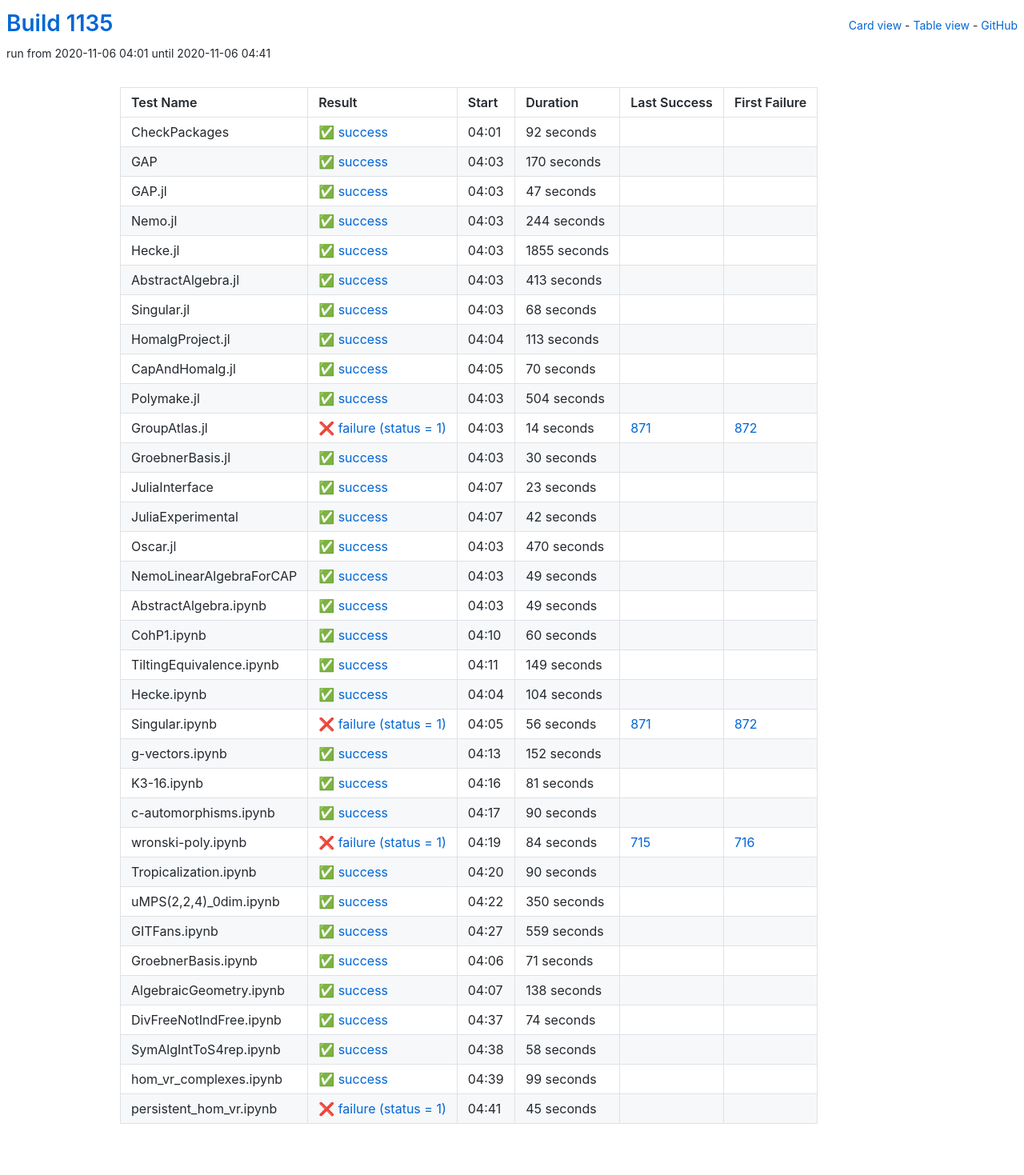
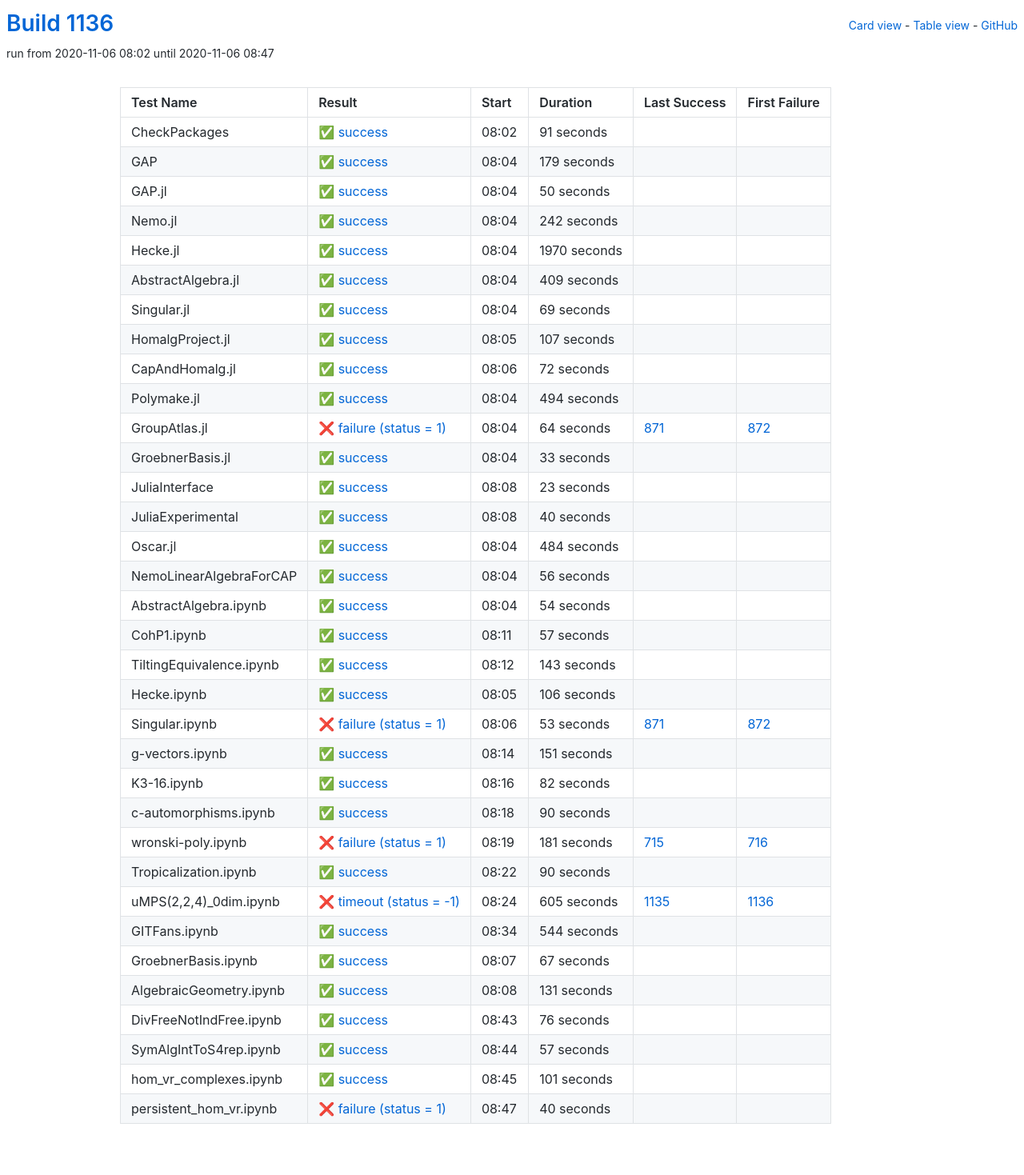
Before and after one commit to oscar-system/oscar-ci-status-stable, a Jekyll site: the page built from table.html, in a window 1280 px wide. Shown: the whole page at 80% size. Built offline with Jekyll 4.4.1, drawn with Linux system fonts in a browser that asks for light colours.

Commit message:
Build #1136

```diff
--- a/_data/ci.yml
+++ b/_data/ci.yml
@@ -1,6 +1,6 @@
 ---
-build: 1135
-build_url: https://oscarci.mathematik.uni-kl.de/job/oscar-stable/1135/
+build: 1136
+build_url: https://oscarci.mathematik.uni-kl.de/job/oscar-stable/1136/
 job: oscar-stable
 organization: oscar-system
 repo: oscar-ci-status-stable
@@ -8,152 +8,152 @@ repourl: https://github.com/oscar-system/oscar-ci-status-stable
 tests:
 - name: CheckPackages
   id: checkpackages
-  log: https://oscarci.mathematik.uni-kl.de/job/oscar-stable/1135/artifact/logs/build-1135/CheckPackages.log
-  start: 2020-11-06 04:01
+  log: https://oscarci.mathematik.uni-kl.de/job/oscar-stable/1136/artifact/logs/build-1136/CheckPackages.log
+  start: 2020-11-06 08:02
   success: true
   exitcode: 0
   status: success
-  duration: 92
+  duration: 91
   last_success: false
   last_success_url:
   first_failure: false
   first_failure_url:
 - name: GAP
   id: gap
-  log: https://oscarci.mathematik.uni-kl.de/job/oscar-stable/1135/artifact/logs/build-1135/GAP.log
-  start: 2020-11-06 04:03
+  log: https://oscarci.mathematik.uni-kl.de/job/oscar-stable/1136/artifact/logs/build-1136/GAP.log
+  start: 2020-11-06 08:04
   success: true
   exitcode: 0
   status: success
-  duration: 170
+  duration: 179
   last_success: false
   last_success_url:
   first_failure: false
   first_failure_url:
 - name: GAP.jl
   id: gap-jl
-  log: https://oscarci.mathematik.uni-kl.de/job/oscar-stable/1135/artifact/logs/build-1135/GAP.jl.log
-  start: 2020-11-06 04:03
+  log: https://oscarci.mathematik.uni-kl.de/job/oscar-stable/1136/artifact/logs/build-1136/GAP.jl.log
+  start: 2020-11-06 08:04
   success: true
   exitcode: 0
   status: success
-  duration: 47
+  duration: 50
   last_success: false
   last_success_url:
   first_failure: false
   first_failure_url:
 - name: Nemo.jl
   id: nemo-jl
-  log: https://oscarci.mathematik.uni-kl.de/job/oscar-stable/1135/artifact/logs/build-1135/Nemo.jl.log
-  start: 2020-11-06 04:03
+  log: https://oscarci.mathematik.uni-kl.de/job/oscar-stable/1136/artifact/logs/build-1136/Nemo.jl.log
+  start: 2020-11-06 08:04
   success: true
   exitcode: 0
   status: success
-  duration: 244
+  duration: 242
   last_success: false
   last_success_url:
   first_failure: false
   first_failure_url:
 - name: Hecke.jl
   id: hecke-jl
-  log: https://oscarci.mathematik.uni-kl.de/job/oscar-stable/1135/artifact/logs/build-1135/Hecke.jl.log
-  start: 2020-11-06 04:03
+  log: https://oscarci.mathematik.uni-kl.de/job/oscar-stable/1136/artifact/logs/build-1136/Hecke.jl.log
+  start: 2020-11-06 08:04
   success: true
   exitcode: 0
   status: success
-  duration: 1855
+  duration: 1970
   last_success: false
   last_success_url:
   first_failure: false
   first_failure_url:
 - name: AbstractAlgebra.jl
   id: abstractalgebra-jl
-  log: https://oscarci.mathematik.uni-kl.de/job/oscar-stable/1135/artifact/logs/build-1135/AbstractAlgebra.jl.log
-  start: 2020-11-06 04:03
+  log: https://oscarci.mathematik.uni-kl.de/job/oscar-stable/1136/artifact/logs/build-1136/AbstractAlgebra.jl.log
+  start: 2020-11-06 08:04
   success: true
   exitcode: 0
   status: success
-  duration: 413
+  duration: 409
   last_success: false
   last_success_url:
   first_failure: false
   first_failure_url:
 - name: Singular.jl
   id: singular-jl
-  log: https://oscarci.mathematik.uni-kl.de/job/oscar-stable/1135/artifact/logs/build-1135/Singular.jl.log
-  start: 2020-11-06 04:03
+  log: https://oscarci.mathematik.uni-kl.de/job/oscar-stable/1136/artifact/logs/build-1136/Singular.jl.log
+  start: 2020-11-06 08:04
   success: true
   exitcode: 0
   status: success
-  duration: 68
+  duration: 69
   last_success: false
   last_success_url:
   first_failure: false
   first_failure_url:
 - name: HomalgProject.jl
   id: homalgproject-jl
-  log: https://oscarci.mathematik.uni-kl.de/job/oscar-stable/1135/artifact/logs/build-1135/HomalgProject.jl.log
-  start: 2020-11-06 04:04
+  log: https://oscarci.mathematik.uni-kl.de/job/oscar-stable/1136/artifact/logs/build-1136/HomalgProject.jl.log
+  start: 2020-11-06 08:05
   success: true
   exitcode: 0
   status: success
-  duration: 113
+  duration: 107
   last_success: false
   last_success_url:
   first_failure: false
   first_failure_url:
 - name: CapAndHomalg.jl
   id: capandhomalg-jl
-  log: https://oscarci.mathematik.uni-kl.de/job/oscar-stable/1135/artifact/logs/build-1135/CapAndHomalg.jl.log
-  start: 2020-11-06 04:05
+  log: https://oscarci.mathematik.uni-kl.de/job/oscar-stable/1136/artifact/logs/build-1136/CapAndHomalg.jl.log
+  start: 2020-11-06 08:06
   success: true
   exitcode: 0
   status: success
-  duration: 70
+  duration: 72
   last_success: false
   last_success_url:
   first_failure: false
   first_failure_url:
 - name: Polymake.jl
   id: polymake-jl
-  log: https://oscarci.mathematik.uni-kl.de/job/oscar-stable/1135/artifact/logs/build-1135/Polymake.jl.log
-  start: 2020-11-06 04:03
+  log: https://oscarci.mathematik.uni-kl.de/job/oscar-stable/1136/artifact/logs/build-1136/Polymake.jl.log
+  start: 2020-11-06 08:04
   success: true
   exitcode: 0
   status: success
-  duration: 504
+  duration: 494
   last_success: false
   last_success_url:
   first_failure: false
   first_failure_url:
 - name: GroupAtlas.jl
   id: groupatlas-jl
-  log: https://oscarci.mathematik.uni-kl.de/job/oscar-stable/1135/artifact/logs/build-1135/GroupAtlas.jl.log
-  start: 2020-11-06 04:03
+  log: https://oscarci.mathematik.uni-kl.de/job/oscar-stable/1136/artifact/logs/build-1136/GroupAtlas.jl.log
+  start: 2020-11-06 08:04
   success: false
   exitcode: 1
   status: failure
-  duration: 14
+  duration: 64
   last_success: 871
   last_success_url: https://oscarci.mathematik.uni-kl.de/job/oscar-stable/871/
   first_failure: 872
   first_failure_url: https://oscarci.mathematik.uni-kl.de/job/oscar-stable/872/
 - name: GroebnerBasis.jl
   id: groebnerbasis-jl
-  log: https://oscarci.mathematik.uni-kl.de/job/oscar-stable/1135/artifact/logs/build-1135/GroebnerBasis.jl.log
-  start: 2020-11-06 04:03
+  log: https://oscarci.mathematik.uni-kl.de/job/oscar-stable/1136/artifact/logs/build-1136/GroebnerBasis.jl.log
+  start: 2020-11-06 08:04
   success: true
   exitcode: 0
   status: success
-  duration: 30
+  duration: 33
   last_success: false
   last_success_url:
   first_failure: false
   first_failure_url:
 - name: JuliaInterface
   id: juliainterface
-  log: https://oscarci.mathematik.uni-kl.de/job/oscar-stable/1135/artifact/logs/build-1135/JuliaInterface.log
-  start: 2020-11-06 04:07
+  log: https://oscarci.mathematik.uni-kl.de/job/oscar-stable/1136/artifact/logs/build-1136/JuliaInterface.log
+  start: 2020-11-06 08:08
   success: true
   exitcode: 0
   status: success
@@ -164,128 +164,128 @@ tests:
   first_failure_url:
 - name: JuliaExperimental
   id: juliaexperimental
-  log: https://oscarci.mathematik.uni-kl.de/job/oscar-stable/1135/artifact/logs/build-1135/JuliaExperimental.log
-  start: 2020-11-06 04:07
+  log: https://oscarci.mathematik.uni-kl.de/job/oscar-stable/1136/artifact/logs/build-1136/JuliaExperimental.log
+  start: 2020-11-06 08:08
   success: true
   exitcode: 0
   status: success
-  duration: 42
+  duration: 40
   last_success: false
   last_success_url:
   first_failure: false
   first_failure_url:
 - name: Oscar.jl
   id: oscar-jl
-  log: https://oscarci.mathematik.uni-kl.de/job/oscar-stable/1135/artifact/logs/build-1135/Oscar.jl.log
-  start: 2020-11-06 04:03
+  log: https://oscarci.mathematik.uni-kl.de/job/oscar-stable/1136/artifact/logs/build-1136/Oscar.jl.log
+  start: 2020-11-06 08:04
   success: true
   exitcode: 0
   status: success
-  duration: 470
+  duration: 484
   last_success: false
   last_success_url:
   first_failure: false
   first_failure_url:
 - name: NemoLinearAlgebraForCAP
   id: nemolinearalgebraforcap
-  log: https://oscarci.mathematik.uni-kl.de/job/oscar-stable/1135/artifact/logs/build-1135/NemoLinearAlgebraForCAP.log
-  start: 2020-11-06 04:03
+  log: https://oscarci.mathematik.uni-kl.de/job/oscar-stable/1136/artifact/logs/build-1136/NemoLinearAlgebraForCAP.log
+  start: 2020-11-06 08:04
   success: true
   exitcode: 0
   status: success
-  duration: 49
+  duration: 56
   last_success: false
   last_success_url:
   first_failure: false
   first_failure_url:
 - name: AbstractAlgebra.ipynb
   id: abstractalgebra-ipynb
-  log: https://oscarci.mathematik.uni-kl.de/job/oscar-stable/1135/artifact/logs/build-1135/AbstractAlgebra.ipynb.log
-  start: 2020-11-06 04:03
+  log: https://oscarci.mathematik.uni-kl.de/job/oscar-stable/1136/artifact/logs/build-1136/AbstractAlgebra.ipynb.log
+  start: 2020-11-06 08:04
   success: true
   exitcode: 0
   status: success
-  duration: 49
+  duration: 54
   last_success: false
   last_success_url:
   first_failure: false
   first_failure_url:
 - name: CohP1.ipynb
   id: cohp1-ipynb
-  log: https://oscarci.mathematik.uni-kl.de/job/oscar-stable/1135/artifact/logs/build-1135/CohP1.ipynb.log
-  start: 2020-11-06 04:10
+  log: https://oscarci.mathematik.uni-kl.de/job/oscar-stable/1136/artifact/logs/build-1136/CohP1.ipynb.log
+  start: 2020-11-06 08:11
   success: true
   exitcode: 0
   status: success
-  duration: 60
+  duration: 57
   last_success: false
   last_success_url:
   first_failure: false
   first_failure_url:
 - name: TiltingEquivalence.ipynb
   id: tiltingequivalence-ipynb
-  log: https://oscarci.mathematik.uni-kl.de/job/oscar-stable/1135/artifact/logs/build-1135/TiltingEquivalence.ipynb.log
-  start: 2020-11-06 04:11
+  log: https://oscarci.mathematik.uni-kl.de/job/oscar-stable/1136/artifact/logs/build-1136/TiltingEquivalence.ipynb.log
+  start: 2020-11-06 08:12
   success: true
   exitcode: 0
   status: success
-  duration: 149
+  duration: 143
   last_success: false
   last_success_url:
   first_failure: false
   first_failure_url:
 - name: Hecke.ipynb
   id: hecke-ipynb
-  log: https://oscarci.mathematik.uni-kl.de/job/oscar-stable/1135/artifact/logs/build-1135/Hecke.ipynb.log
-  start: 2020-11-06 04:04
+  log: https://oscarci.mathematik.uni-kl.de/job/oscar-stable/1136/artifact/logs/build-1136/Hecke.ipynb.log
+  start: 2020-11-06 08:05
   success: true
   exitcode: 0
   status: success
-  duration: 104
+  duration: 106
   last_success: false
   last_success_url:
   first_failure: false
   first_failure_url:
 - name: Singular.ipynb
   id: singular-ipynb
-  log: https://oscarci.mathematik.uni-kl.de/job/oscar-stable/1135/artifact/logs/build-1135/Singular.ipynb.log
-  start: 2020-11-06 04:05
+  log: https://oscarci.mathematik.uni-kl.de/job/oscar-stable/1136/artifact/logs/build-1136/Singular.ipynb.log
+  start: 2020-11-06 08:06
   success: false
   exitcode: 1
   status: failure
-  duration: 56
+  duration: 53
   last_success: 871
   last_success_url: https://oscarci.mathematik.uni-kl.de/job/oscar-stable/871/
   first_failure: 872
   first_failure_url: https://oscarci.mathematik.uni-kl.de/job/oscar-stable/872/
 - name: g-vectors.ipynb
   id: g-vectors-ipynb
-  log: https://oscarci.mathematik.uni-kl.de/job/oscar-stable/1135/artifact/logs/build-1135/g-vectors.ipynb.log
-  start: 2020-11-06 04:13
+  log: https://oscarci.mathematik.uni-kl.de/job/oscar-stable/1136/artifact/logs/build-1136/g-vectors.ipynb.log
+  start: 2020-11-06 08:14
   success: true
   exitcode: 0
   status: success
-  duration: 152
+  duration: 151
   last_success: false
   last_success_url:
   first_failure: false
   first_failure_url:
 - name: K3-16.ipynb
   id: k3-16-ipynb
-  log: https://oscarci.mathematik.uni-kl.de/job/oscar-stable/1135/artifact/logs/build-1135/K3-16.ipynb.log
-  start: 2020-11-06 04:16
+  log: https://oscarci.mathematik.uni-kl.de/job/oscar-stable/1136/artifact/logs/build-1136/K3-16.ipynb.log
+  start: 2020-11-06 08:16
   success: true
   exitcode: 0
   status: success
-  duration: 81
+  duration: 82
   last_success: false
   last_success_url:
   first_failure: false
   first_failure_url:
 - name: c-automorphisms.ipynb
   id: c-automorphisms-ipynb
-  log: https://oscarci.mathematik.uni-kl.de/job/oscar-stable/1135/artifact/logs/build-1135/c-automorphisms.ipynb.log
-  start: 2020-11-06 04:17
+  log: https://oscarci.mathematik.uni-kl.de/job/oscar-stable/1136/artifact/logs/build-1136/c-automorphisms.ipynb.log
+  start: 2020-11-06 08:18
   success: true
   exitcode: 0
   status: success
@@ -296,20 +296,20 @@ tests:
   first_failure_url:
 - name: wronski-poly.ipynb
   id: wronski-poly-ipynb
-  log: https://oscarci.mathematik.uni-kl.de/job/oscar-stable/1135/artifact/logs/build-1135/wronski-poly.ipynb.log
-  start: 2020-11-06 04:19
+  log: https://oscarci.mathematik.uni-kl.de/job/oscar-stable/1136/artifact/logs/build-1136/wronski-poly.ipynb.log
+  start: 2020-11-06 08:19
   success: false
   exitcode: 1
   status: failure
-  duration: 84
+  duration: 181
   last_success: 715
   last_success_url: https://oscarci.mathematik.uni-kl.de/job/oscar-stable/715/
   first_failure: 716
   first_failure_url: https://oscarci.mathematik.uni-kl.de/job/oscar-stable/716/
 - name: Tropicalization.ipynb
   id: tropicalization-ipynb
-  log: https://oscarci.mathematik.uni-kl.de/job/oscar-stable/1135/artifact/logs/build-1135/Tropicalization.ipynb.log
-  start: 2020-11-06 04:20
+  log: https://oscarci.mathematik.uni-kl.de/job/oscar-stable/1136/artifact/logs/build-1136/Tropicalization.ipynb.log
+  start: 2020-11-06 08:22
   success: true
   exitcode: 0
   status: success
@@ -320,96 +320,96 @@ tests:
   first_failure_url:
 - name: uMPS(2,2,4)_0dim.ipynb
   id: umps-2-2-4-0dim-ipynb
-  log: https://oscarci.mathematik.uni-kl.de/job/oscar-stable/1135/artifact/logs/build-1135/uMPS-2-2-4-_0dim.ipynb.log
-  start: 2020-11-06 04:22
+  log: https://oscarci.mathematik.uni-kl.de/job/oscar-stable/1136/artifact/logs/build-1136/uMPS-2-2-4-_0dim.ipynb.log
+  start: 2020-11-06 08:24
+  success: false
+  exitcode: -1
+  status: timeout
+  duration: 605
+  last_success: 1135
+  last_success_url: https://oscarci.mathematik.uni-kl.de/job/oscar-stable/1135/
+  first_failure: 1136
+  first_failure_url: https://oscarci.mathematik.uni-kl.de/job/oscar-stable/1136/
+- name: GITFans.ipynb
+  id: gitfans-ipynb
+  log: https://oscarci.mathematik.uni-kl.de/job/oscar-stable/1136/artifact/logs/build-1136/GITFans.ipynb.log
+  start: 2020-11-06 08:34
   success: true
   exitcode: 0
   status: success
-  duration: 350
-  last_success: false
-  last_success_url:
-  first_failure: false
-  first_failure_url:
-- name: GITFans.ipynb
-  id: gitfans-ipynb
-  log: https://oscarci.mathematik.uni-kl.de/job/oscar-stable/1135/artifact/logs/build-1135/GITFans.ipynb.log
-  start: 2020-11-06 04:27
-  success: true
-  exitcode: 0
-  status: success
-  duration: 559
+  duration: 544
   last_success: false
   last_success_url:
   first_failure: false
   first_failure_url:
 - name: GroebnerBasis.ipynb
   id: groebnerbasis-ipynb
-  log: https://oscarci.mathematik.uni-kl.de/job/oscar-stable/1135/artifact/logs/build-1135/GroebnerBasis.ipynb.log
-  start: 2020-11-06 04:06
+  log: https://oscarci.mathematik.uni-kl.de/job/oscar-stable/1136/artifact/logs/build-1136/GroebnerBasis.ipynb.log
+  start: 2020-11-06 08:07
   success: true
   exitcode: 0
   status: success
-  duration: 71
+  duration: 67
   last_success: false
   last_success_url:
   first_failure: false
   first_failure_url:
 - name: AlgebraicGeometry.ipynb
   id: algebraicgeometry-ipynb
-  log: https://oscarci.mathematik.uni-kl.de/job/oscar-stable/1135/artifact/logs/build-1135/AlgebraicGeometry.ipynb.log
-  start: 2020-11-06 04:07
+  log: https://oscarci.mathematik.uni-kl.de/job/oscar-stable/1136/artifact/logs/build-1136/AlgebraicGeometry.ipynb.log
+  start: 2020-11-06 08:08
   success: true
   exitcode: 0
   status: success
-  duration: 138
+  duration: 131
   last_success: false
   last_success_url:
   first_failure: false
   first_failure_url:
 - name: DivFreeNotIndFree.ipynb
   id: divfreenotindfree-ipynb
-  log: https://oscarci.mathematik.uni-kl.de/job/oscar-stable/1135/artifact/logs/build-1135/DivFreeNotIndFree.ipynb.log
-  start: 2020-11-06 04:37
+  log: https://oscarci.mathematik.uni-kl.de/job/oscar-stable/1136/artifact/logs/build-1136/DivFreeNotIndFree.ipynb.log
+  start: 2020-11-06 08:43
   success: true
   exitcode: 0
   status: success
-  duration: 74
+  duration: 76
   last_success: false
   last_success_url:
   first_failure: false
   first_failure_url:
 - name: SymAlgIntToS4rep.ipynb
   id: symalginttos4rep-ipynb
-  log: https://oscarci.mathematik.uni-kl.de/job/oscar-stable/1135/artifact/logs/build-1135/SymAlgIntToS4rep.ipynb.log
-  start: 2020-11-06 04:38
+  log: https://oscarci.mathematik.uni-kl.de/job/oscar-stable/1136/artifact/logs/build-1136/SymAlgIntToS4rep.ipynb.log
+  start: 2020-11-06 08:44
   success: true
   exitcode: 0
   status: success
-  duration: 58
+  duration: 57
   last_success: false
   last_success_url:
   first_failure: false
   first_failure_url:
 - name: hom_vr_complexes.ipynb
   id: hom-vr-complexes-ipynb
-  log: https://oscarci.mathematik.uni-kl.de/job/oscar-stable/1135/artifact/logs/build-1135/hom_vr_complexes.ipynb.log
-  start: 2020-11-06 04:39
+  log: https://oscarci.mathematik.uni-kl.de/job/oscar-stable/1136/artifact/logs/build-1136/hom_vr_complexes.ipynb.log
+  start: 2020-11-06 08:45
   success: true
   exitcode: 0
   status: success
-  duration: 99
+  duration: 101
   last_success: false
   last_success_url:
   first_failure: false
   first_failure_url:
 - name: persistent_hom_vr.ipynb
   id: persistent-hom-vr-ipynb
-  log: https://oscarci.mathematik.uni-kl.de/job/oscar-stable/1135/artifact/logs/build-1135/persistent_hom_vr.ipynb.log
-  start: 2020-11-06 04:41
+  log: https://oscarci.mathematik.uni-kl.de/job/oscar-stable/1136/artifact/logs/build-1136/persistent_hom_vr.ipynb.log
+  start: 2020-11-06 08:47
   success: false
   exitcode: 1
   status: failure
-  duration: 45
+  duration: 40
   last_success: false
   last_success_url:
   first_failure: false
```
Also changed, not shown: README.md.
